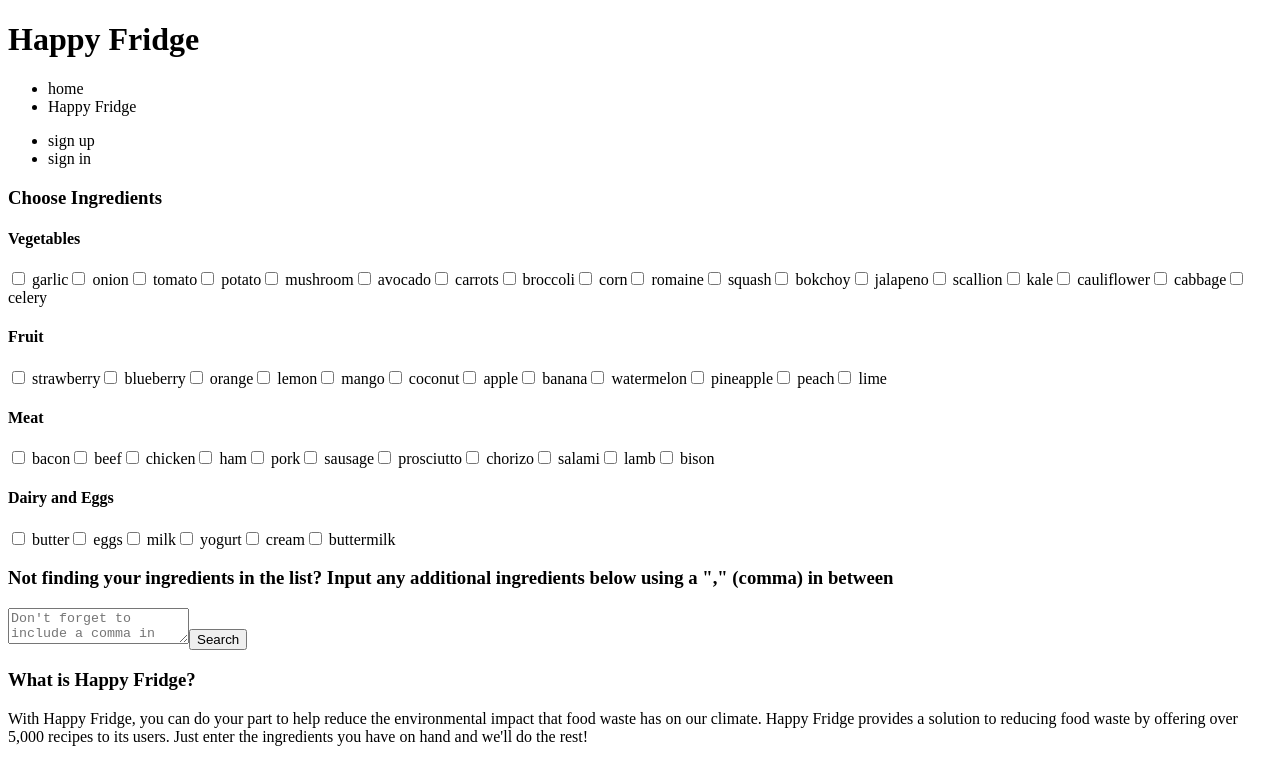
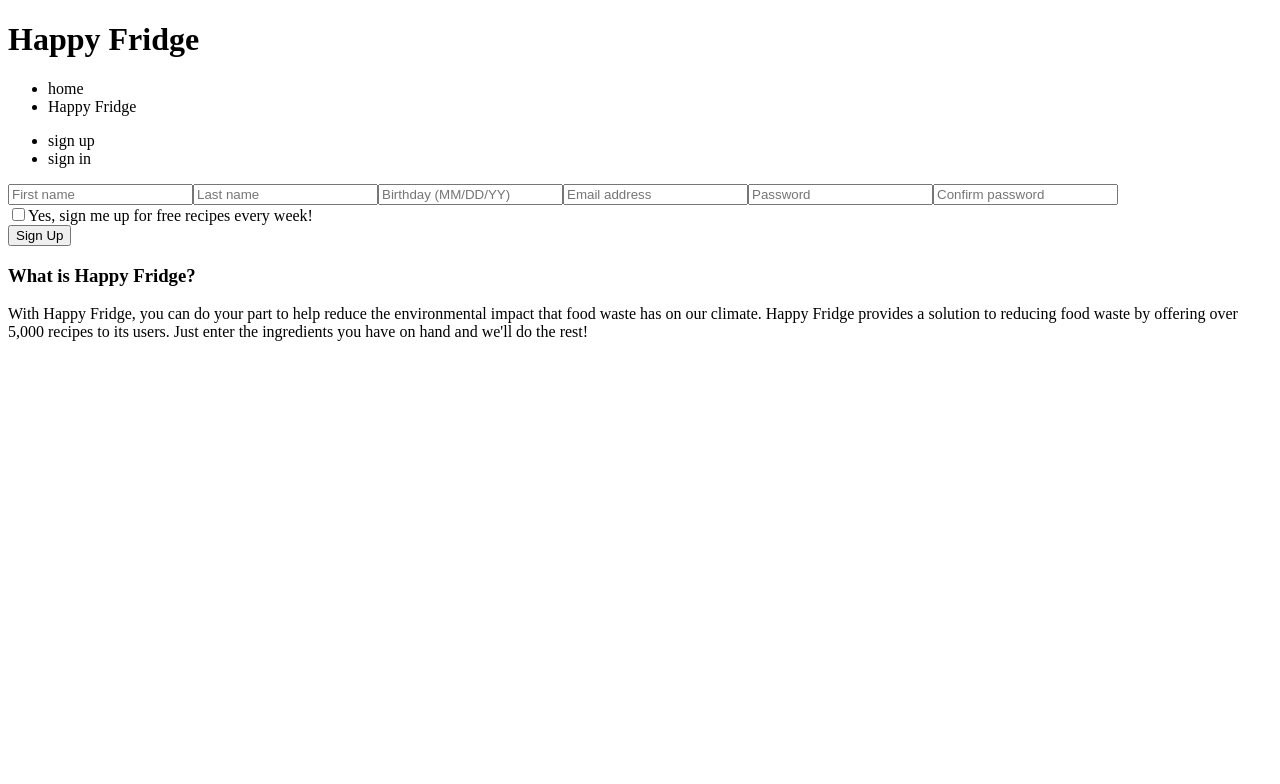
Before and after one commit to leesoli/happy-fridge, a React app: page / in a window 1280 px wide. Shown: the top 784 px of the page. Built offline with nearby package versions, Linux system fonts and the light colour scheme; the HTML template or start-up script is replaced by a standard one.

Commit message:
Added sign up form

```diff
--- a/client/src/Components/App.jsx
+++ b/client/src/Components/App.jsx
@@ -4,23 +4,47 @@ import Search from './Search.jsx'
 import Description from './Description.jsx'
 import RecipeList from './RecipeList.jsx'
 import RecipeDetails from './RecipeDetails.jsx'
-import Ingredients from "./Ingredients.jsx"
-
+import Ingredients from './Ingredients.jsx'
+import SignUp from './SignUp.jsx'
 
 export default function App() {
   const [state, setState] = React.useState({
-    view: "main",
+    view: "signUp",
     id: null,
     recipeData: {},
     recipes: {},
-    ingredientList: '',
-    ingredientInput: '',
+    ingredientList: "",
+    ingredientInput: "",
     number: 8,
     vegetableOptions: { garlic: false, onion: false, tomato: false, potato: false, mushroom: false, avocado: false, carrots: false, broccoli: false, corn: false, romaine: false, squash: false, bokchoy: false, jalapeno: false, scallion: false, kale: false, cauliflower: false, cabbage: false, celery: false },
     dairyAndEggOptions: { butter: false, eggs: false, milk: false, yogurt: false, cream: false, buttermilk: false },
     fruitOptions: { strawberry: false, blueberry: false, orange: false, lemon: false, mango: false, coconut: false, apple: false, banana: false, watermelon: false, pineapple: false, peach: false, lime: false },
-    meatOptions: { bacon: false, beef: false, chicken: false, ham: false, pork: false, sausage: false, prosciutto: false, chorizo: false, salami: false, lamb: false, bison: false }
+    meatOptions: { bacon: false, beef: false, chicken: false, ham: false, pork: false, sausage: false, prosciutto: false, chorizo: false, salami: false, lamb: false, bison: false },
+    userInfo: { firstName: "", lastName: "", birthDate: "", email: "", password: "", confirmationPassword: "", receiveNewsletter: false }, favoritedRecipes: {},
+    userData: {},
   })
+
+  function submitUserInfo(e) {
+    e.preventDefault();
+    const { firstName, lastName, birthDate, email, password, confirmationPassword, receiveNewsletter } = state.userInfo
+    const entries = Object.values(state.userInfo)
+
+    if (password !== confirmationPassword) {
+      console.log('Password does not match.')
+    } else {
+      for (var i = 0; i < entries.length; i++) {
+        const entry = entries[i]
+        if (entry === '') {
+          console.log('Please complete form.')
+          return;
+        }
+      }
+    }
+      console.log('Your account has been created!!')
+      if (receiveNewsletter) {
+        console.log('Thanks for signing up for our newsletter!')
+      }
+  }
 
   React.useEffect(() => {
     getRecipeList()
@@ -50,7 +74,7 @@ export default function App() {
       }
     }
 
-    let ingredients = newIngredients.join(', ')
+    let ingredients = newIngredients.join(", ")
 
     // setState(prevState => ({
     //   ...prevState,
@@ -91,15 +115,26 @@ export default function App() {
   }
 
   function getRecipe(id) {
-    axios.get('/api/recipe', { params: { recipe: id}})
+    axios.get("/api/recipe", { params: { recipe: id}})
       .then((res) => {
         setState((prevState) => ({
             ...prevState,
-            view: 'recipe',
+            view: "recipe",
             id,
             recipeData: res.data
         }))
       })
+  }
+
+  function handleUserInfo(event) {
+    const {name, value, type, checked} = event.target
+    setState(prevState => ({
+      ...prevState,
+      userInfo: {
+        ...prevState.userInfo,
+        [name]: type === "checkbox" ? checked: value
+      }
+    }))
   }
 
   function handleChange(event) {
@@ -121,7 +156,7 @@ export default function App() {
   }
 
   function renderPage() {
-    if (state.view === 'main') {
+    if (state.view === "main") {
       return (
           <main className="main-page">
             <div>
@@ -144,14 +179,22 @@ export default function App() {
             </div>
           </main>
       )
-    } else if (state.view === 'recipe') {
+    } else if (state.view === "recipe") {
       return (
         <div>
-          {state.view === 'recipe' &&
+          {state.view === "recipe" &&
           <RecipeDetails
             recipeId={state.id}
             recipeData={state.recipeData}/>}
         </div>
+      )
+    } else if (state.view === "signUp") {
+      return (
+        <SignUp
+        userInfo={state.userInfo}
+        submitUserInfo={submitUserInfo}
+        handleUserInfo={handleUserInfo}
+        />
       )
     }
   }
@@ -171,7 +214,11 @@ export default function App() {
           <li className="list-items-logo">Happy Fridge</li>
         </ul>
         <ul className="navbar">
-          <li className="list-items">sign up</li>
+          <li
+          className="list-items"
+          onClick={() => changeView("signUp")}
+          handleChange={handleChange}
+          >sign up</li>
           <li className="list-items">sign in</li>
         </ul>
       </nav>
--- /dev/null
+++ b/client/src/Components/SignUp.jsx
@@ -0,0 +1,91 @@
+import React from 'react'
+
+export default function SignUp(props) {
+  return (
+    <div className="form-container">
+      <form
+      className="signup-form"
+      onSubmit={props.submitUserInfo}>
+
+        {/* <label htmlFor="firstName">First Name</label> */}
+        <input
+          className="form-input"
+          placeholder="First name"
+          id="firstName"
+          type="text"
+          name="firstName"
+          onChange={props.handleUserInfo}
+          value={props.userInfo.firstName}
+        />
+
+        {/* <label htmlFor="lastName">Last Name</label> */}
+        <input
+          className="form-input"
+          placeholder="Last name"
+          id="lastName"
+          type="text"
+          name="lastName"
+          value={props.userInfo.lastName}
+          onChange={props.handleUserInfo}
+        />
+
+        {/* <label htmlFor="birthDate">Birthday</label> */}
+        <input
+          className="form-input"
+          placeholder="Birthday (MM/DD/YY)"
+          id="birthDate"
+          type="text"
+          name="birthDate"
+          value={props.userInfo.birthDate}
+          onChange={props.handleUserInfo}
+        />
+
+        {/* <label htmlFor="email">Email</label> */}
+        <input
+          className="form-input"
+          placeholder="Email address"
+          id="email"
+          type="text"
+          name="email"
+          value={props.userInfo.email}
+          onChange={props.handleUserInfo}
+        />
+
+        {/* <label htmlFor="password">Password</label> */}
+        <input
+          className="form-input"
+          placeholder="Password"
+          id="password"
+          type="password"
+          name="password"
+          value={props.userInfo.password}
+          onChange={props.handleUserInfo}
+        />
+
+         {/* <label htmlFor="confirmationPassword">Confirm Password</label> */}
+        <input
+          className="form-input"
+          placeholder="Confirm password"
+          id="confirmationPassword"
+          type="password"
+          name="confirmationPassword"
+          value={props.userInfo.confirmationPassword}
+          onChange={props.handleUserInfo}
+        />
+
+        <div className="form-marketing">
+        <input
+          id="receiveNewsletter"
+          type="checkbox"
+          name="receiveNewsletter"
+          checked={props.userInfo.receiveNewletter}
+          onChange={props.handleUserInfo}
+        />
+        <label htmlFor="receiveNewletter">Yes, sign me up for free recipes every week!</label>
+        </div>
+
+        <button className="form-submit-button">Sign Up</button>
+      </form>
+    </div>
+  )
+}
```
Also changed, not shown: 2 other files (tests, documents, lock files or other folders).
